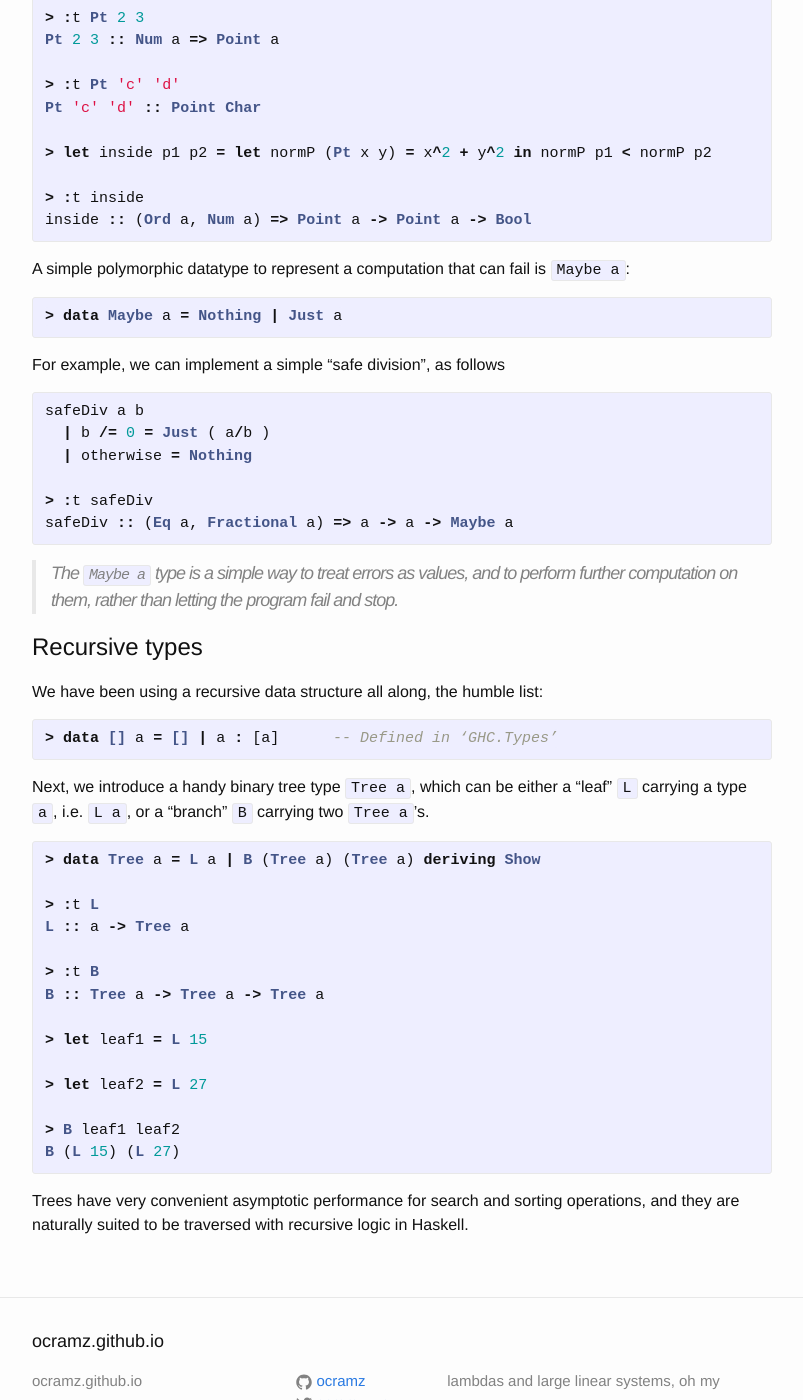
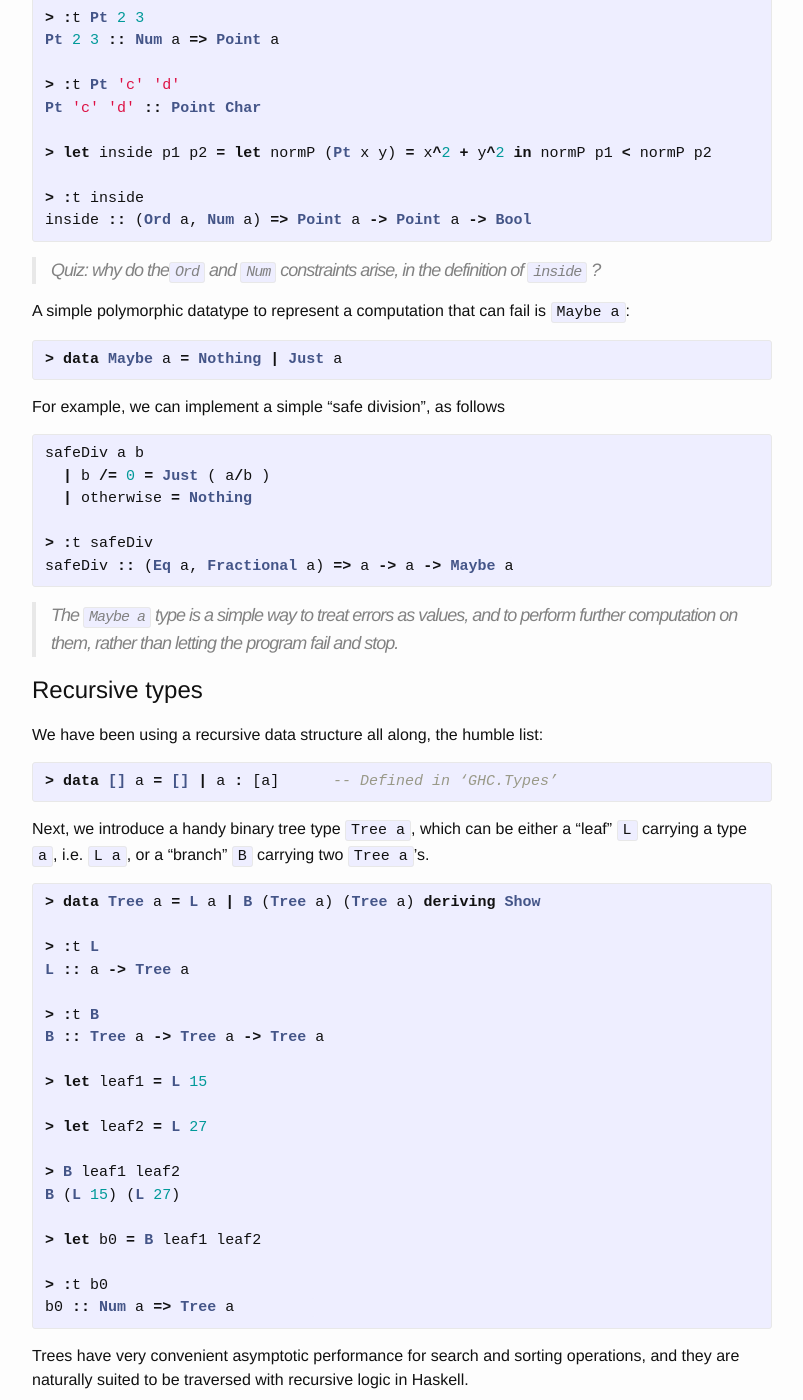
Before and after one commit to ocramz/ocramz.github.io, a Jekyll site: the page built from _posts/2015-08-21-haskell-tut-v1.markdown, in a window 1280 px wide and 1400 px high, scrolled down 19439 px. Shown: the whole window, without its empty margins (238-1041 px from the left). Built offline with Jekyll 4.4.1, drawn with Linux system fonts in a browser that asks for light colours; Markdown is read by kramdown in place of the engine named in the settings; formulas are drawn with MathJax 3.

Commit message:
blog update

```diff
--- a/_posts/2015-08-21-haskell-tut-v1.markdown
+++ b/_posts/2015-08-21-haskell-tut-v1.markdown
@@ -859,6 +859,8 @@ Pt 'c' 'd' :: Point Char
 inside :: (Ord a, Num a) => Point a -> Point a -> Bool
 {% endhighlight %}
 
+> Quiz: why do the`Ord` and `Num` constraints arise, in the definition of `inside` ?
+
 A simple polymorphic datatype to represent a computation that can fail is `Maybe a`:
 
 {% highlight haskell %}
@@ -903,6 +905,12 @@ B :: Tree a -> Tree a -> Tree a
 
 > B leaf1 leaf2
 B (L 15) (L 27)
+
+> let b0 = B leaf1 leaf2
+
+> :t b0
+b0 :: Num a => Tree a
+
 {% endhighlight %}
 
 Trees have very convenient asymptotic performance for search and sorting operations, and they are naturally suited to be traversed with recursive logic in Haskell.
```
Also changed, not shown: 2 other files.
